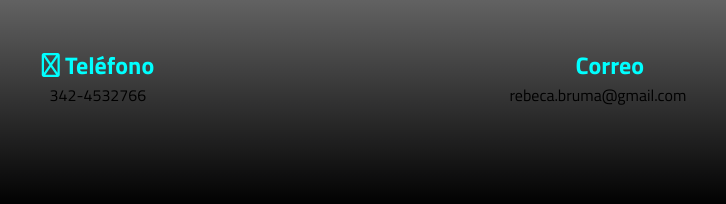
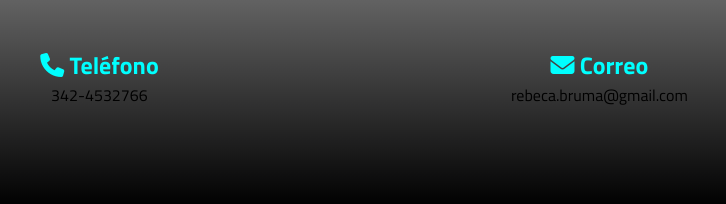
Before and after one commit to EndlessG8/cv.trabajofinal, a plain HTML site: page index.html in a window 1280 px wide. Shown: the part 2105-2309 px from the top of the page, 276-1002 px from the left. Drawn offline with Linux system fonts and the light colour scheme; a web font is replaced by a local one.

Commit message:
Update index.html

```diff
--- a/index.html
+++ b/index.html
@@ -141,13 +141,13 @@
         <div class="fila">
             <div class="col">
                 <h2>
-                    <i class="fa-regular fa-phone"></i> Teléfono
+                    <i class="fa-solid fa-phone"></i> Teléfono
                 </h2>
                 <span class="info-contacto">342-4532766</span>
             </div>
             <div class="col">
                 <h2>
-                    <i class="fa-light fa-envelope"></i> Correo
+                    <i class="fa-solid fa-envelope"></i> Correo
                 </h2>
                 <span class="info-contacto">rebeca.bruma@gmail.com</span>
             </div>
```
